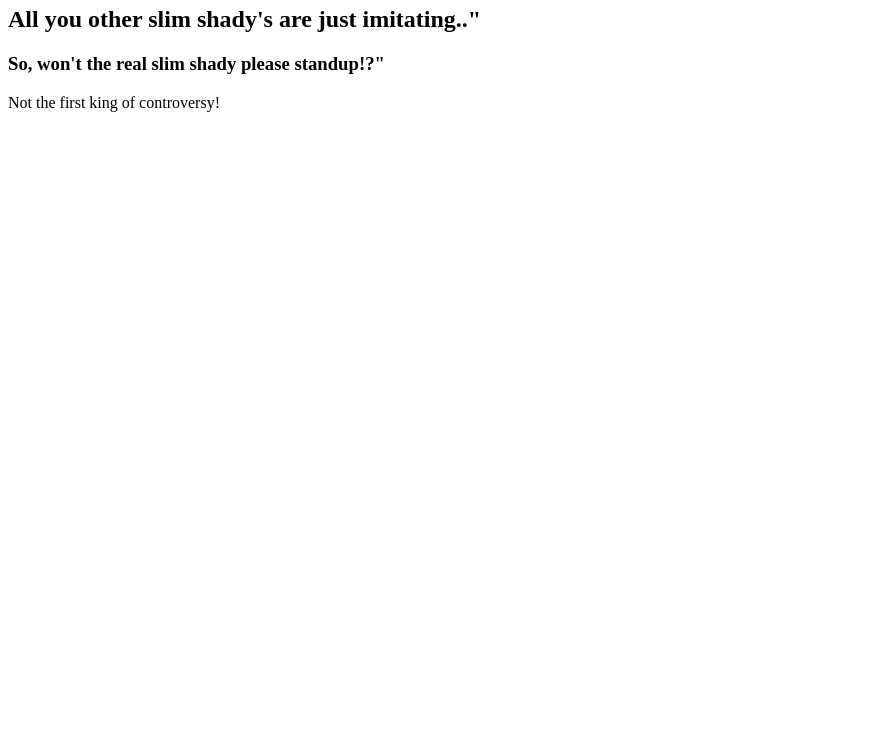
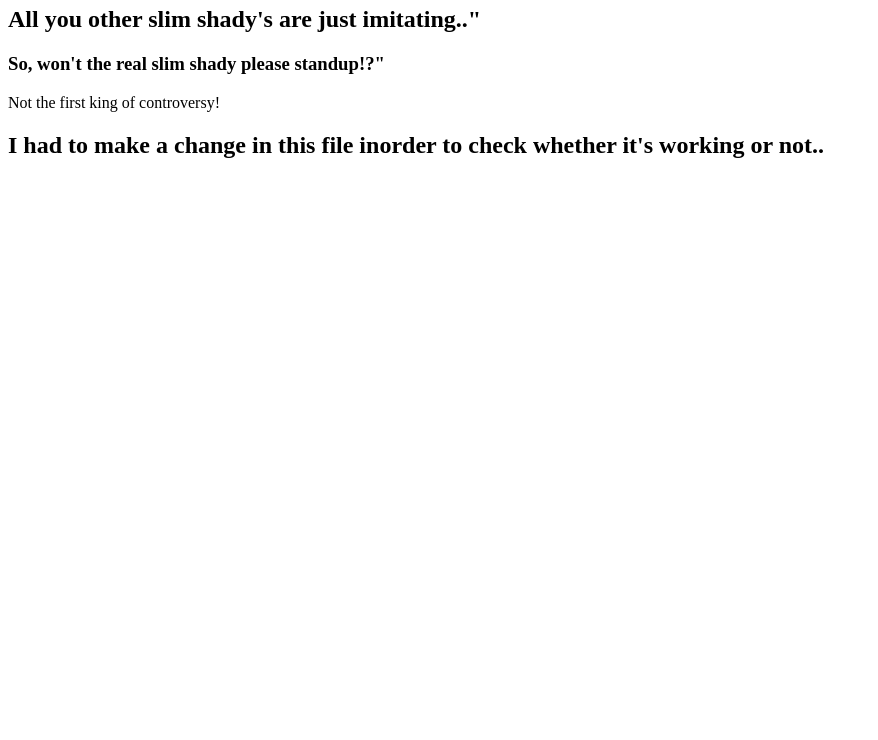
Before and after one commit to Evan171/jenkins-job, a plain HTML site: page index.html in a window 1280 px wide. Shown: the part 60-800 px from the top of the page, without its empty margins (0-878 px from the left). Drawn offline with Linux system fonts and the light colour scheme.

Commit message:
a change to the index file

```diff
--- a/index.html
+++ b/index.html
@@ -4,5 +4,6 @@
     <h2> All you other slim shady's are just imitating.."</h2>
     <h3> So, won't the real slim shady please standup!?"</h3>
     <p>Not the first king of controversy!</p>
+    <h2>I had to make a change in this file inorder to check whether it's working or not..</h2>
   </body>
 </html>
```
